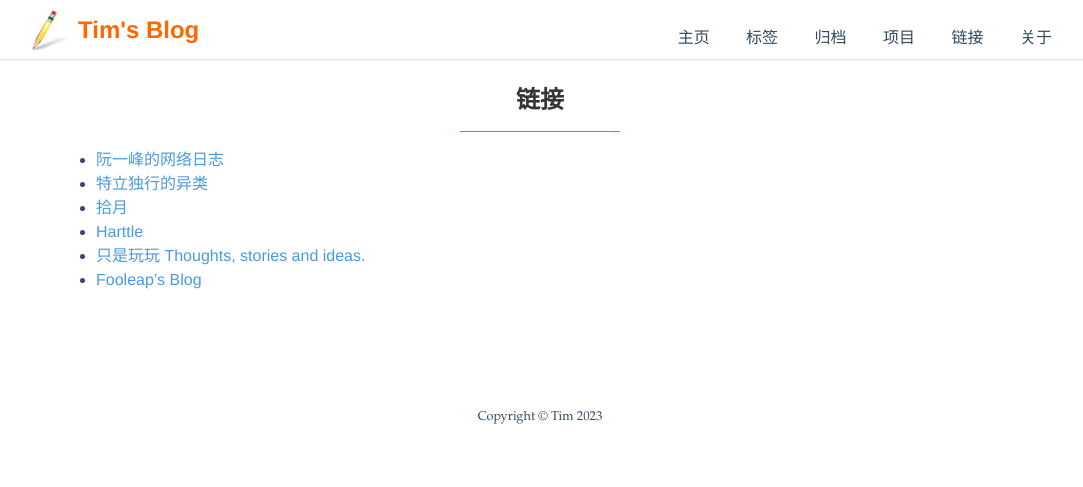
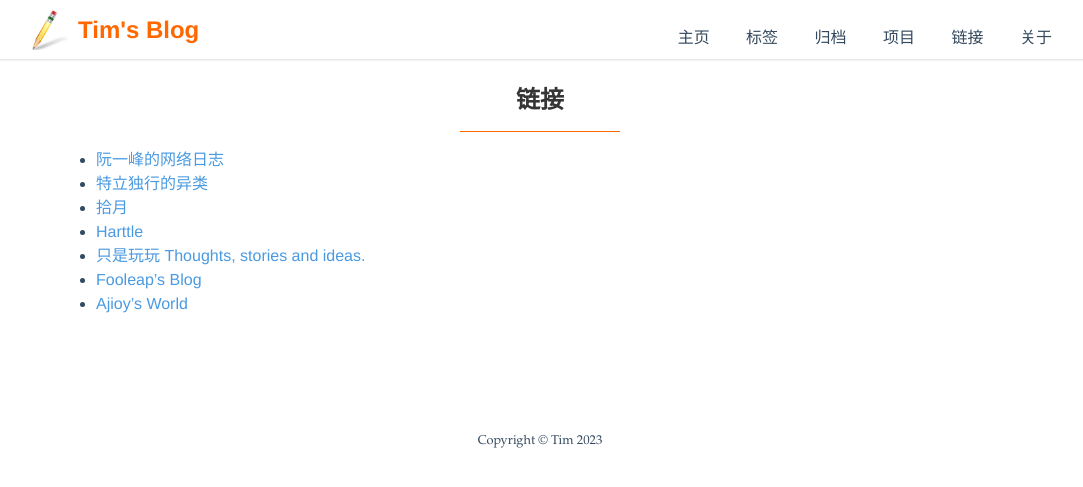
Before and after one commit to leanfish2011/leanfish2011.github.io, a Jekyll site: the page built from _pages/link.md, in a window 1280 px wide. Shown: the top 487 px of the page, without its empty margins (100-1183 px from the left). Built offline with Jekyll 4.4.1, drawn with Linux system fonts in a browser that asks for light colours.

Commit message:
Update link.md

```diff
--- a/_pages/link.md
+++ b/_pages/link.md
@@ -13,3 +13,4 @@ permalink: /link
 * <a href="https://harttle.land" target ="_blank">Harttle</a>
 * <a href="https://1900.live" target ="_blank">只是玩玩  Thoughts, stories and ideas.</a>
 * <a href="https://blog.fooleap.org" target ="_blank">Fooleap's Blog</a>
+* <a href="https://ajioy.cn" target ="_blank">Ajioy's World</a>
```
